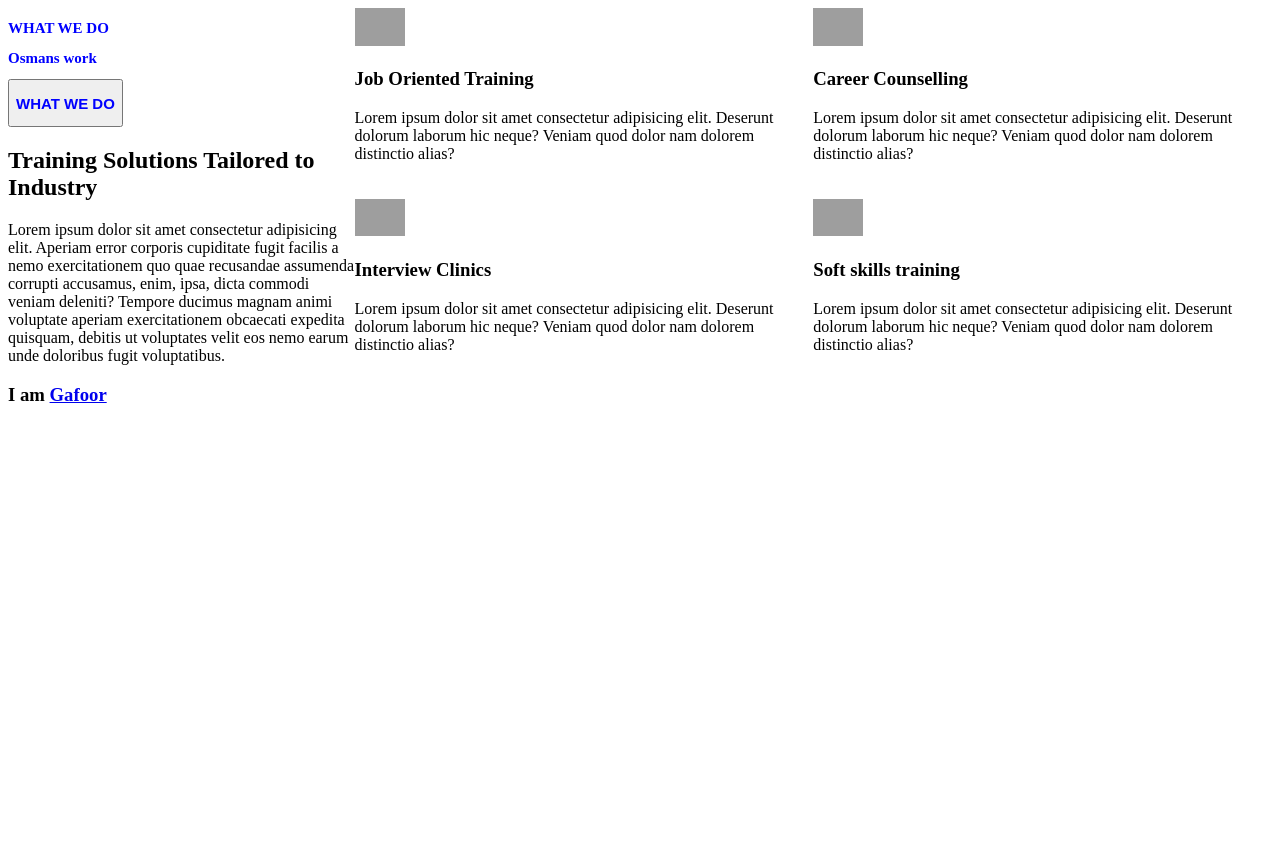
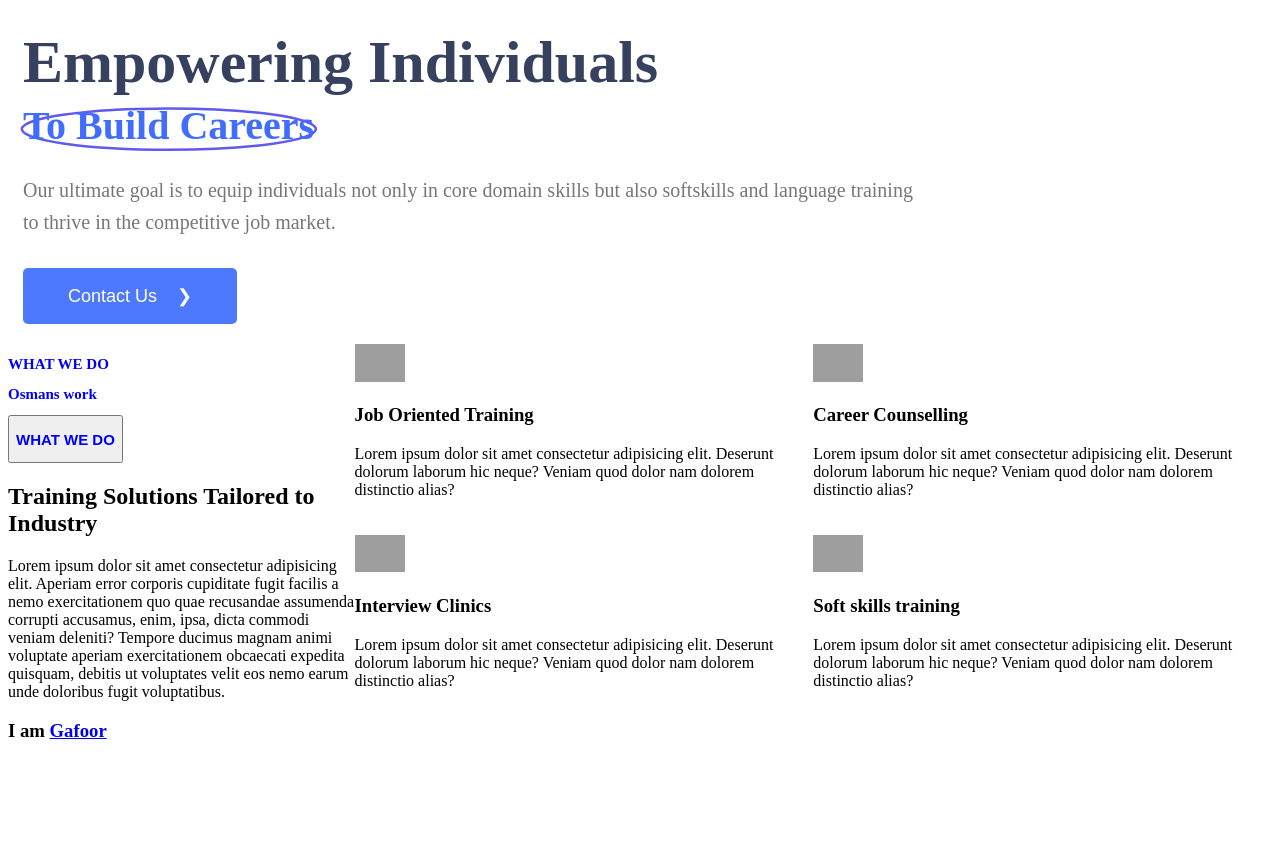
Before and after one commit to ammaarquadri/SD-Hub-Git-Collaboration, a plain HTML site: page SD Hub Page Using Flex/index.html in a window 1280 px wide. Before the commit the page ends 800 px from the top, so only its background shows below. Drawn offline with nearby package versions, Linux system fonts and the light colour scheme; grey boxes are pictures that could not be loaded.

Commit message:
Added Animations

```diff
--- a/SD Hub Page Using Flex/index.html
+++ b/SD Hub Page Using Flex/index.html
@@ -9,6 +9,36 @@
 </head>
 
 <body>
+
+<section class="hero">
+
+    <h1 class="main-heading">Empowering Individuals</h1>
+
+    <div class="subtitle-wrapper">
+        <h2 class="sub-heading">To Build Careers</h2>
+
+        <svg class="circle" viewBox="0 0 370 65">
+            <ellipse cx="185" cy="32"
+                rx="178" ry="25"
+                fill="none"
+                stroke="#6259ee"
+                stroke-width="3"
+            />
+        </svg>
+    </div>
+
+    <p class="hero-description">
+        Our ultimate goal is to equip individuals not only in core
+        domain skills but also softskills and language training
+        to thrive in the competitive job market.
+    </p>
+
+    <button class="contact-btn">
+        Contact Us <span>❯</span>
+    </button>
+
+</section>
+
     <section class="flex">
         <div class="a1">
             <h1>WHAT WE DO</h1>
@@ -54,6 +84,48 @@
             </div>
         </div>
     </section>
+<script src="https://cdn.jsdelivr.net/npm/gsap@3.13.0/dist/gsap.min.js"></script>
+<script src="https://cdn.jsdelivr.net/npm/gsap@3.13.0/dist/ScrollTrigger.min.js"></script>
+<script>
+    gsap.registerPlugin(ScrollTrigger)
+    const circle=document.querySelector(".circle ellipse");
+    const length=circle.getTotalLength();
+    gsap.set(circle,{
+        strokeDasharray:length,
+        strokeDashoffset:length
+    });
+    let t1=gsap.timeline();
+    t1.from(".main-heading",{
+        x:-100,
+        opacity:0,
+        duration:1,
+        ease:"power3.out"
+    });
+   t1.from(".sub-heading",{
+        x:-80,
+        opacity:0,
+        duration:0.8,
+        ease:"power3.out"
+    },"-=0.4");
+    t1.to(circle,{
+        strokeDashoffset:0,
+        duration:1.2,
+        ease:"power2.inOut"
+    },"-=0.2");
+    t1.from(".hero-description",{
+        y:40,
+        opacity:0,
+        duration:0.8,
+        ease:"power2.out"
+    },"-=0.3");
+    t1.from(".contact-btn",{
+        y:30,
+        opacity:0,
+        duration:0.7,
+        ease:"power2.out"
+    },"-=0.3");
+</script>
+
 </body>
 
 </html>
--- a/SD Hub Page Using Flex/style.css
+++ b/SD Hub Page Using Flex/style.css
@@ -25,3 +25,57 @@
 .body {
     padding: 20px;
 }
+.hero{
+    padding: 20px 15px;
+    overflow: hidden;
+}
+.main-heading{
+    font-size: 60px;
+    color: #35415f;
+    margin: 0;
+}
+.subtitle-wrapper{
+    position: relative;
+    width: fit-content;
+    margin-top: 5px;
+}
+.sub-heading{
+    font-size: 40px;
+    color: #416dff;
+    margin: 0;
+    position: relative;
+    z-index: 2;
+}
+.circle{
+    position: absolute;
+    width: 105%;
+    height: 65px;
+    top: -5px;
+    left: -2.5%;
+    overflow: visible;
+    z-index: 1;
+}
+.circle ellipse{
+    stroke-dasharray: 1;
+    stroke-dashoffset: 1;
+}
+.hero-description{
+   color:#777;
+   font-size: 20px;
+   line-height: 1.6;
+   max-width: 900px;
+    margin-top: 25px;
+}
+.contact-btn{
+    background: #4d79ff;
+    color: white;
+    border: none;
+    padding: 17px 45px;
+    font-size:18px;
+    border-radius: 5px;
+    cursor: pointer;
+    margin-top: 10px;
+}
+.contact-btn span{
+    margin-left: 15px;
+}
```
